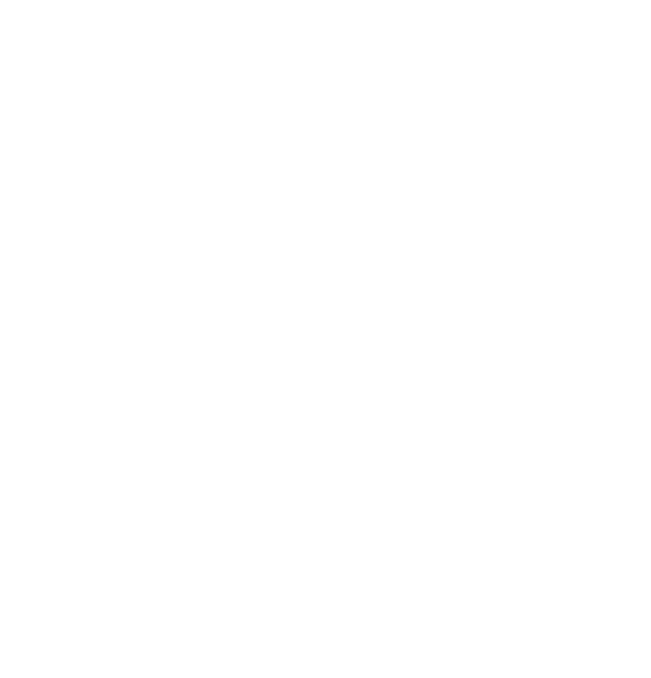
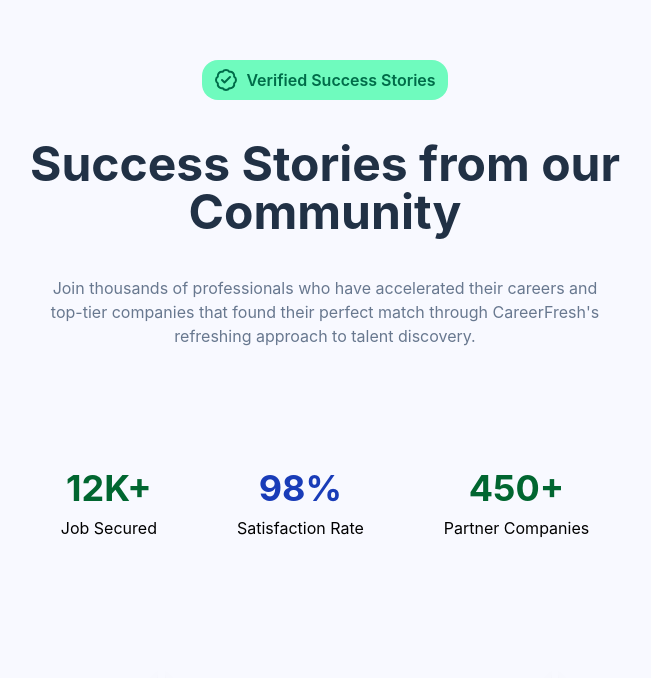
Before and after one commit to kmabdullah682/Job-application-full-stack, a React app in the folder frontend/: page / in a window 1280 px wide. Shown: the part 2100-2778 px from the top of the page, without its empty margins (315-966 px from the left). Before the commit the page ends 2080 px from the top, so only its background shows below. Built offline with nearby package versions, Linux system fonts and the light colour scheme; the HTML template or start-up script is replaced by a standard one.

Commit message:
testimonial done

```diff
--- a/frontend/src/App.jsx
+++ b/frontend/src/App.jsx
@@ -1,6 +1,7 @@
 import Features from "./components/Features"
 import HeroSection from "./components/HeroSection"
 import Navbar from "./components/Navbar"
+import Testimonials from "./components/Testimonials"
 
 const App = () => {
   return (
@@ -8,6 +9,7 @@
       <Navbar />
       <HeroSection />
       <Features />
+      <Testimonials />
     </main>
   )
 }
--- /dev/null
+++ b/frontend/src/components/Testimonials.jsx
@@ -0,0 +1,90 @@
+import { BadgeCheck  } from "lucide-react"
+
+const Testimonials = () => {
+  return (
+      <section className="h-[205vh]  bg-[#F8F9FF] p-20">
+          <div className="flex items-center flex-col gap-10 place-self-center">
+              <div className="bg-[#6FFBBE] px-3 h-10 w-auto py-1 rounded-2xl text-[#006C49] flex items-center gap-2">
+                  <BadgeCheck />
+                  <p className="text-[#006C49] font-semibold">Verified Success Stories</p>
+              </div>
+              <h3 className="text-5xl font-bold text-[#213145] text-center">Success Stories from our <br /> Community</h3>
+              <p className="text-center text-[#68788F]">Join thousands of professionals who have accelerated their careers and <br /> top-tier companies that found their perfect match through CareerFresh's <br /> refreshing approach to talent discovery.</p>
+
+              <div className="flex items-center gap-20 mt-20">
+
+                  <div className="flex items-center gap-2 flex-col">
+                      <p className="text-4xl font-bold text-green-800">12K+</p>
+                      <p className="capitalize">job secured</p>
+                  </div>
+
+                  <div className="flex items-center gap-2 flex-col">
+                      <p className="text-4xl font-bold text-blue-800">98%</p>
+                      <p className="capitalize">satisfaction rate</p>
+                  </div>
+
+                  <div className="flex items-center gap-2 flex-col">
+                      <p className="text-4xl font-bold text-green-800">450+</p>
+                      <p className="capitalize">partner companies</p>
+                  </div>
+
+              </div>
+
+
+              <div className="mt-20 grid grid-cols-3 gap-15">
+                  <div className="bg-whtie shadow-xl h-60 w-100 rounded-xl p-5" >
+                      <div className="flex items-center gap-4 mb-3">
+                          <img src="https://images.pexels.com/photos/8217533/pexels-photo-8217533.jpeg" alt="employee image" className="object-cover w-15 h-15 rounded-full" />
+                          <div className="flex items-start flex-col">
+                              <h4 className="text-lg font-semibold">Adam Alam</h4>
+                              <p className="text-gray-700">Senior Software Engineer</p>
+                          </div>
+                      </div>
+                      <p className="italic text-gray-600">
+                          "CareerFresh completely changed my job search experience. The clarity of the job descriptions and the seamless application process helped me land a role at my dream tech startup within just three weeks."
+                      </p>
+                  </div>
+
+                  <div className="bg-whtie shadow-xl h-60 w-100 rounded-xl p-5" >
+                      <div className="flex items-center gap-4 mb-3">
+                          <img src="https://images.pexels.com/photos/17565396/pexels-photo-17565396.jpeg" alt="employee image" className="object-cover w-15 h-15 rounded-full" />
+                          <div className="flex items-start flex-col">
+                              <h4 className="text-lg font-semibold">Alex Carlsen</h4>
+                              <p className="text-gray-700">HR & Human Resource Manager</p>
+                          </div>
+                      </div>
+                      <p className="italic text-gray-600">
+                          "As an employer, finding qualified talent used to be an exhausting process. CareerFresh's matching algorithm actually works. "
+                      </p>
+                  </div>
+
+                  <div className="bg-whtie shadow-xl h-60 w-100 rounded-xl p-5" >
+                      <div className="flex items-center gap-4 mb-3">
+                          <img src="https://images.pexels.com/photos/5191346/pexels-photo-5191346.jpeg" alt="employee image" className="object-cover w-15 h-15 rounded-full" />
+                          <div className="flex items-start flex-col">
+                              <h4 className="text-lg font-semibold">Michal Aslow</h4>
+                              <p className="text-gray-700">Product Manager</p>
+                          </div>
+                      </div>
+                      <p className="italic text-gray-600">
+                          "The interface is so clean it actually makes looking for a job enjoyable. I appreciated the progress tracking feature that kept me updated on where I stood with every application. "
+                      </p>
+                  </div>
+
+              </div>
+
+          </div>
+
+          <div className="mt-30 place-self-center bg-[#213145] w-full h-75 p-10 rounded-xl">
+              <div className="flex items-center flex-col justify-center gap-6 text-center">
+                  <h4 className="capitalize text-white font-bold text-4xl">Join Them today</h4>
+                  <p className="text-white">Your next professional milestone is closer than you think. <br /> Create your profile and start discovering opportunities tailored just for you.</p>
+                  <button type="button" className="bg-[#00A572] w-2/4 px-5 py-4 rounded-2xl text-xl font-semibold border-black transition-colors duration-500 hover:bg-[#00885D] cursor-pointer mt-5">Create Free Profile</button>
+              </div>
+          </div>
+
+      </section>
+  )
+}
+
+export default Testimonials
```
